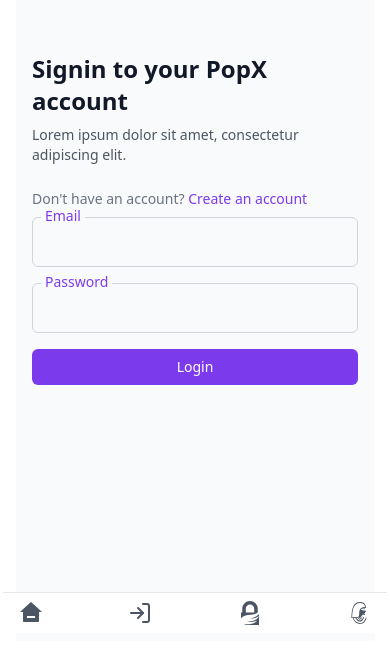
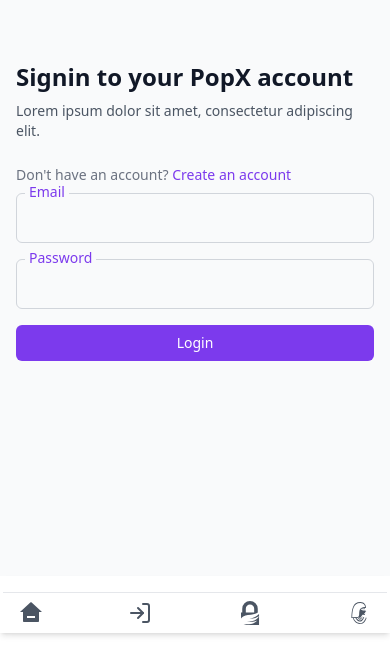
Before and after one commit to prashantkumarpro/GetOnPopX, a React (Vite) app: page /login in a window 390 px wide. Shown: the part 211-860 px from the top of the page. Built offline with nearby package versions, Linux system fonts and the light colour scheme.

Commit message:
responsived

```diff
--- a/index.html
+++ b/index.html
@@ -1,16 +1,13 @@
 <!doctype html>
 <html lang="en">
-
   <head>
     <meta charset="UTF-8" />
     <link rel="icon" type="image/svg+xml" href="/vite.svg" />
     <meta name="viewport" content="width=device-width, initial-scale=1.0" />
     <title>GetOnPopX</title>
   </head>
-
   <body>
     <div id="root"></div>
     <script type="module" src="/src/main.jsx"></script>
   </body>
-
 </html>
--- a/src/Root.jsx
+++ b/src/Root.jsx
@@ -4,11 +4,11 @@
 
 const Root = () => {
   return (
-    <div>
-      <div className='px-4 py-2'>
-        <Outlet />
+    <div className='bg-white'>
+      <Outlet />
+      <div className='fixed bottom-0 left-0 w-full bg-white shadow-md'>
+        <BottomHeader />
       </div>
-      <BottomHeader />
     </div>
   )
 }
--- a/src/components/BottomHeader.jsx
+++ b/src/components/BottomHeader.jsx
@@ -7,7 +7,7 @@
 const BottomHeader = () => {
   return (
     <div className=' w-full max-w-sm m-auto'>
-      <div className='flex items-center justify-between mt-4 gap-2 absolute bottom-0 w-full max-w-sm bg-white p-2 border-t border-gray-200 px-4'>
+      <div className='flex items-center justify-between mt-4 gap-2  w-full max-w-sm bg-white p-2 border-t border-gray-200 px-4'>
         {/* Home */}
         <Link
           to='/'
--- a/src/components/Home.jsx
+++ b/src/components/Home.jsx
@@ -3,8 +3,8 @@
 
 const Home = () => {
   return (
-    <div className='min-h-screen bg-gray-50 flex items-center justify-center '>
-      <div className='w-full max-w-sm text-center mb-8'>
+    <div className='min-h-screen bg-gray-50 flex items-center justify-center'>
+      <div className='w-full max-w-sm text-center'>
         <h1 className='text-xl font-semibold text-gray-900 mb-2'>
           Welcome to PopX
         </h1>
```
Lines whose indentation alone changed are shown as unchanged.
